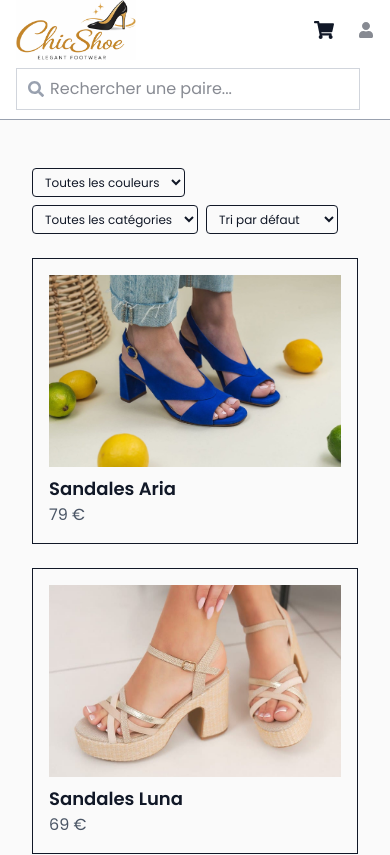
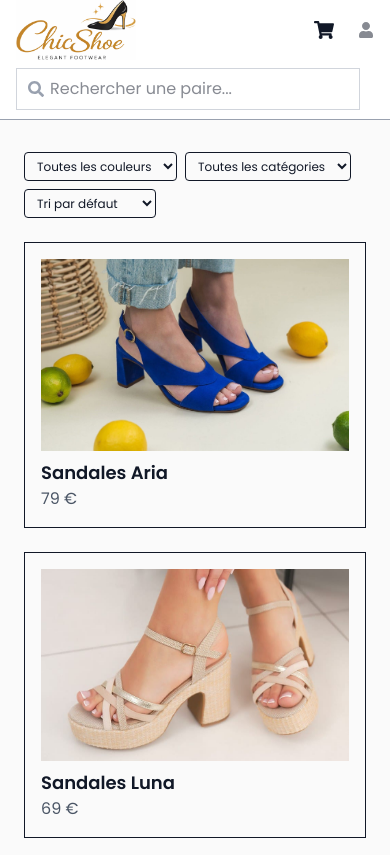
Before and after one commit to KevinDq/chic-shoe, a Next.js app: page /chaussures in a window 390 px wide. Shown: the top 855 px of the page. Built offline with nearby package versions, Linux system fonts and the light colour scheme.

Commit message:
Update CatalogueClient.tsx

```diff
--- a/app/chaussures/CatalogueClient.tsx
+++ b/app/chaussures/CatalogueClient.tsx
@@ -48,7 +48,7 @@ export default function CatalogueClient() {
   };
 
   return (
-    <div className="p-4 space-y-6">
+    <div className="p-2 pt-0 lg:p-4 space-y-6">
       <div className="flex justify-end">
         <Filters
           colors={allColors}
```
